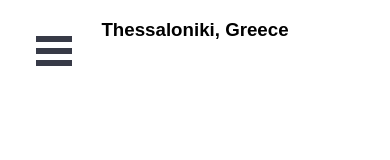
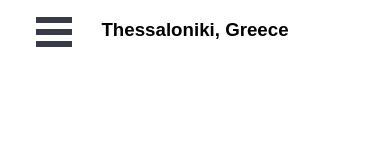
Before and after one commit to dimikara/React-Neighborhood-Map-3, a React (Create React App) app: page / in a window 390 px wide. Shown: the top 160 px of the page. Built offline with nearby package versions, Linux system fonts and the light colour scheme; no server answers.

Commit message:
style: Fixed the place of hamburger button

```diff
--- a/src/MenuComponent.css
+++ b/src/MenuComponent.css
@@ -4,7 +4,8 @@
   width: 36px;
   height: 30px;
   left: 36px;
-  top: 36px;
+  top: 2vh;
+  margin-right: 5px;
 }
 
 
@@ -29,7 +30,7 @@
 
 /* General sidebar styles */
 .bm-menu {
-  background: rgb(247, 245, 158);
+  background: rgb(241, 241, 241);
   padding: 2.5em 1.5em 0;
   font-size: 1.15em;
 }
```
